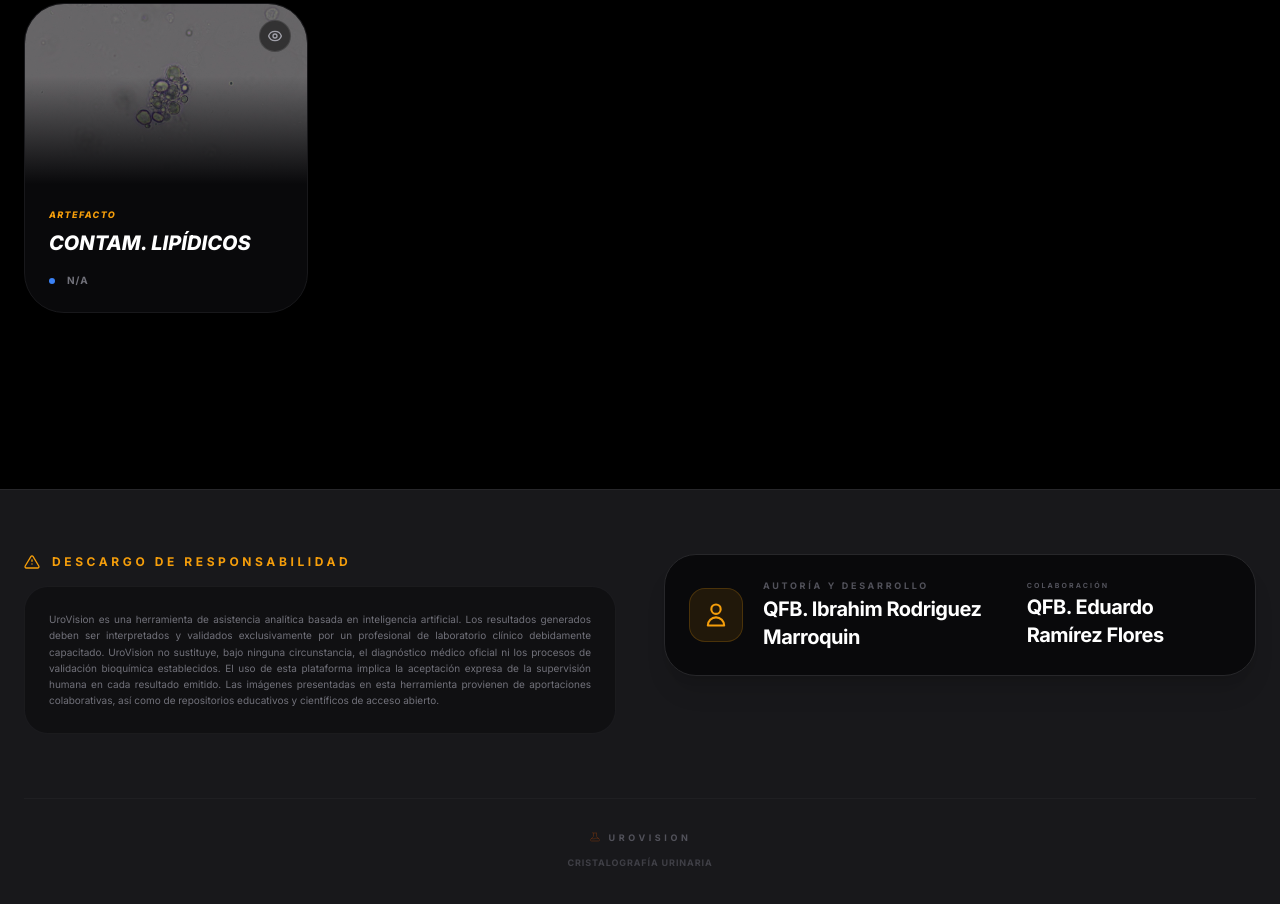
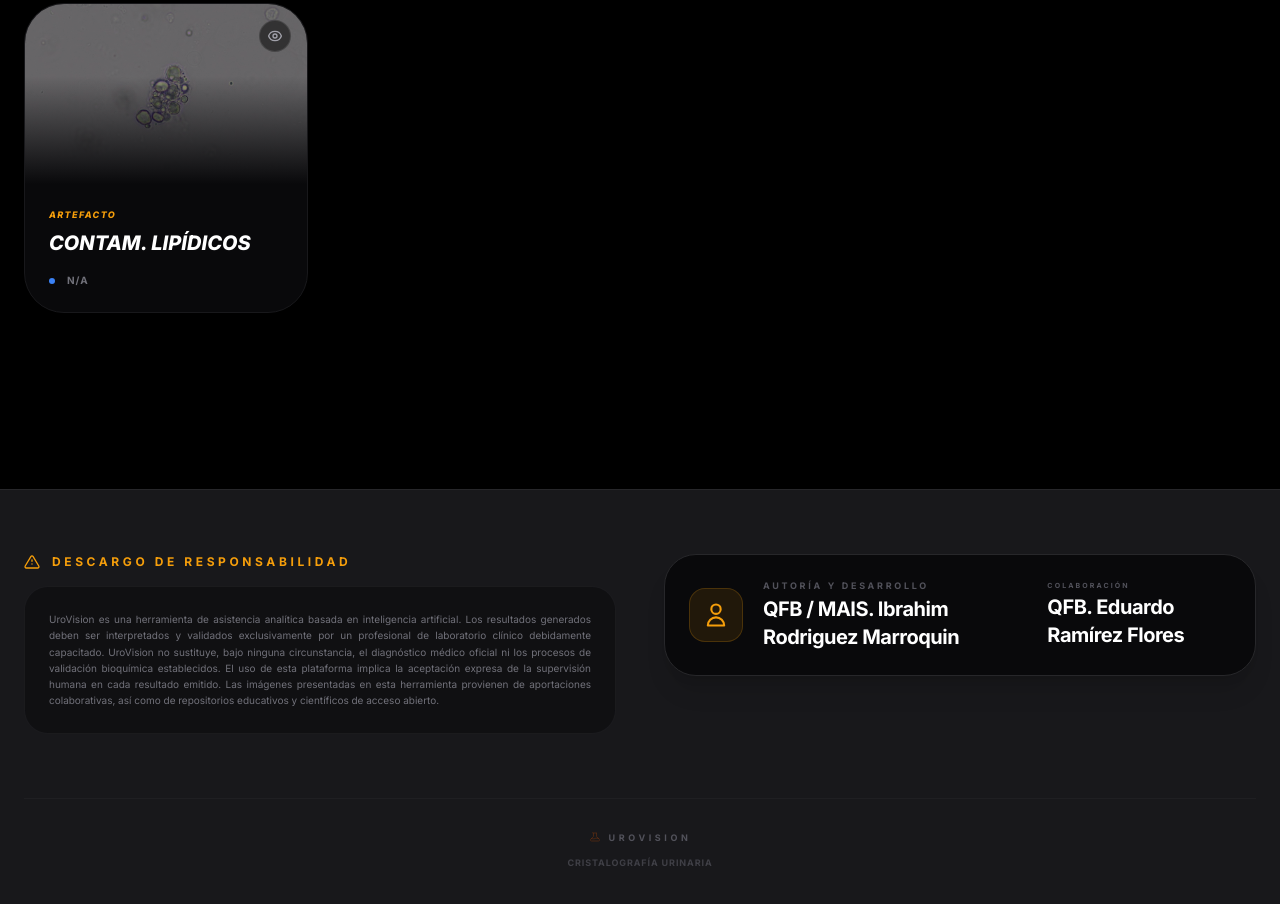
Before and after one commit to QFBIRM/UroVision, a plain HTML site: page index.html in a window 1280 px wide. Shown: the part 3388-4292 px from the top of the page. Drawn offline with nearby package versions, Linux system fonts and the light colour scheme.

Commit message:
Update index.html

```diff
--- a/index.html
+++ b/index.html
@@ -348,7 +348,7 @@
                         </div>
                         <div>
                             <span class="text-zinc-600 text-[9px] font-black uppercase tracking-[0.3em] block mb-0.5">Autoría y Desarrollo</span>
-                            <span class="text-white font-black text-xl tracking-tight">QFB. Ibrahim Rodriguez Marroquin</span>
+                            <span class="text-white font-black text-xl tracking-tight">QFB / MAIS. Ibrahim Rodriguez Marroquin</span>
                         </div>
                         <div>
                             <span class="text-zinc-600 text-[7px] font-black uppercase tracking-[0.3em] block mb-0.5">Colaboración</span>
```
